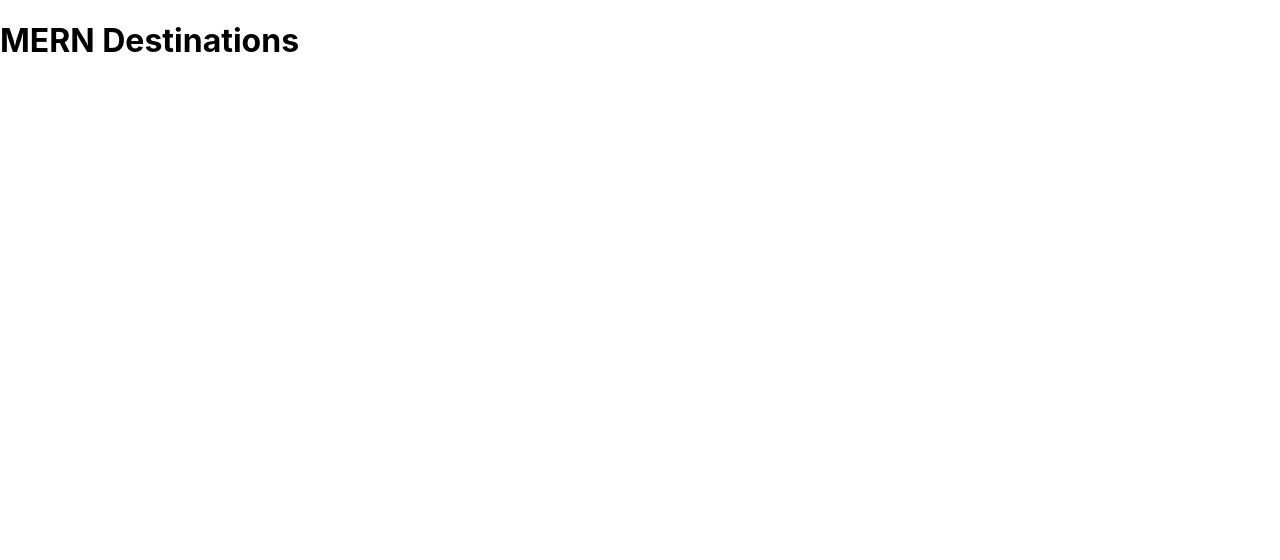
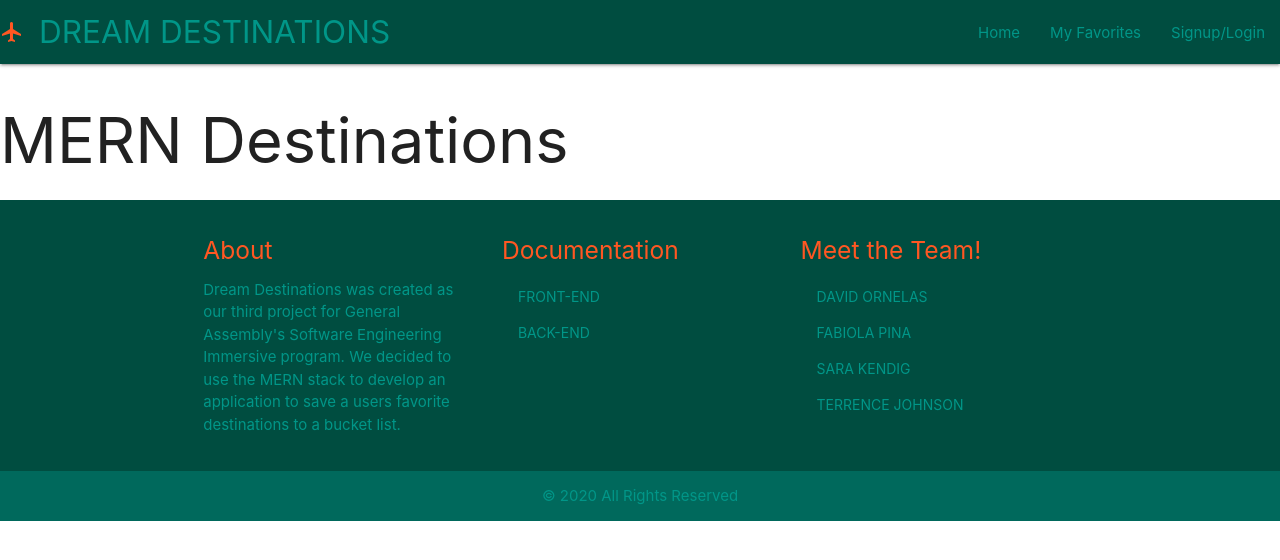
Before and after one commit to TCJohnson1/MERN-location-front, a React (Create React App) app in the folder destinations/: page / in a window 1280 px wide. Shown: the top 560 px of the page. Built offline with nearby package versions, Linux system fonts and the light colour scheme.

Commit message:
added footer and header

```diff
--- a/destinations/package.json
+++ b/destinations/package.json
@@ -6,8 +6,10 @@
     "@testing-library/jest-dom": "^5.11.6",
     "@testing-library/react": "^11.1.2",
     "@testing-library/user-event": "^12.2.2",
+    "materialize-css": "^1.0.0-rc.2",
     "react": "^17.0.1",
     "react-dom": "^17.0.1",
+    "react-router-dom": "^5.2.0",
     "react-scripts": "4.0.0",
     "web-vitals": "^0.2.4"
   },
--- a/destinations/public/index.html
+++ b/destinations/public/index.html
@@ -19,11 +19,23 @@
       Notice the use of %PUBLIC_URL% in the tags above.
       It will be replaced with the URL of the `public` folder during the build.
       Only files inside the `public` folder can be referenced from the HTML.
-
       Unlike "/favicon.ico" or "favicon.ico", "%PUBLIC_URL%/favicon.ico" will
       work correctly both with client-side routing and a non-root public URL.
       Learn how to configure a non-root public URL by running `npm run build`.
     -->
+
+<!-- Materialize CSS -->
+
+ <!-- Compiled and minified CSS -->
+ <link rel="stylesheet" href="https://cdnjs.cloudflare.com/ajax/libs/materialize/1.0.0/css/materialize.min.css">
+
+ <!-- Compiled and minified JavaScript -->
+ <script src="https://cdnjs.cloudflare.com/ajax/libs/materialize/1.0.0/js/materialize.min.js"></script>
+
+ <!-- Icons -->
+ <link href="https://fonts.googleapis.com/icon?family=Material+Icons" rel="stylesheet">
+
+
     <title>React App</title>
   </head>
   <body>
@@ -32,10 +44,8 @@
     <!--
       This HTML file is a template.
       If you open it directly in the browser, you will see an empty page.
-
       You can add webfonts, meta tags, or analytics to this file.
       The build step will place the bundled scripts into the <body> tag.
-
       To begin the development, run `npm start` or `yarn start`.
       To create a production bundle, use `npm run build` or `yarn build`.
     -->
--- a/destinations/src/App.js
+++ b/destinations/src/App.js
@@ -1,12 +1,25 @@
 import React, { Component } from 'react'
+import Footer from './components/Footer'
+import Header from './components/Header'
 
 
 export default class App extends Component {
   render() {
     return (
+
       <div>
+
+      <Header />
+
+        <main>
         <h1> MERN Destinations</h1>
+        </main>
+
+        <Footer />
+
+
       </div>
+
     )
   }
 }
--- /dev/null
+++ b/destinations/src/components/Footer.jsx
@@ -0,0 +1,41 @@
+import React, { Component } from 'react'
+
+export default class Footer extends Component {
+    render() {
+        return (
+
+                <footer class="page-footer teal darken-4">
+          <div class="container">
+            <div class="row">
+              <div class="col l4 s12">
+                <h5 class="deep-orange-text accent-4">About</h5>
+                <p class="teal-text lighten-5">Dream Destinations was created as our third project for General Assembly's Software Engineering Immersive program. We decided to use the MERN stack to develop an application to save a users favorite destinations to a bucket list.</p>
+              </div>
+              <div class="col l4 s12">
+              <h5 class="deep-orange-text accent-4">Documentation</h5>
+              <ul>
+                  <li><a class="waves-effect waves-light btn-flat teal-text lighten-5" href="https://github.com/TCJohnson1/MERN-location-front">Front-end</a></li>
+                  <li><a class="waves-effect waves-light btn-flat teal-text lighten-5" href="https://github.com/davidornelas11/MERN-location-app">Back-end</a></li>
+                </ul>
+              </div>
+              <div class="col l4 s12">
+                <h5 class="deep-orange-text accent-4">Meet the Team!</h5>
+                <ul>
+                  <li><a class="waves-effect waves-light btn-flat teal-text lighten-5" href="http://linkedin.com/in/davidornelas-engineer">David Ornelas</a></li>
+                  <li><a class="waves-effect waves-light btn-flat teal-text lighten-5" href="https://www.linkedin.com/in/fabiolampina/">Fabiola Pina</a></li>
+                  <li><a class="waves-effect waves-light btn-flat teal-text lighten-5" href="https://www.linkedin.com/in/sarakendig/">Sara Kendig</a></li>
+                  <li><a class="waves-effect waves-light btn-flat teal-text lighten-5" href="https://www.linkedin.com/in/terrence-c-johnson2/">Terrence Johnson</a></li>
+                </ul>
+              </div>
+            </div>
+          </div>
+          <div class="footer-copyright  teal darken-3 valign center">
+            <div class="container teal-text lighten-5">
+            © 2020 All Rights Reserved
+            </div>
+          </div>
+        </footer>
+
+        )
+    }
+}
--- /dev/null
+++ b/destinations/src/components/Header.jsx
@@ -0,0 +1,44 @@
+import React, { Component } from "react";
+
+export default class Header extends Component {
+  render() {
+    return (
+      <header>
+        <nav class="teal darken-4">
+          <div class="nav-wrapper">
+
+            <a href="#!" class="brand-logo teal-text lighten-5">
+            <i class=" large material-icons deep-orange-text accent-4">airplanemode_active</i>DREAM DESTINATIONS
+            </a>
+            <a href="#1" data-target="mobile-demo" class="sidenav-trigger">
+              <i class="material-icons deep-orange-text accent-4">menu</i>
+            </a>
+            <ul class="right hide-on-med-and-down">
+              <li>
+                <a href="#1" class="waves-effect waves-light teal-text lighten-5">Home</a>
+              </li>
+              <li>
+                <a href="#1" class="waves-effect waves-light teal-text lighten-5">My Favorites</a>
+              </li>
+              <li>
+                <a href="#1" class="waves-effect waves-light teal-text lighten-5">Signup/Login</a>
+              </li>
+            </ul>
+          </div>
+        </nav>
+
+        <ul class="sidenav" id="mobile-demo">
+          <li>
+            <a href="#1" class="waves-effect waves-light teal-text lighten-5">Home</a>
+          </li>
+          <li>
+            <a href="#1" class="waves-effect waves-light teal-text lighten-5">My Favorites</a>
+          </li>
+          <li>
+            <a href="#1" class="waves-effect waves-light teal-text lighten-5">Signup/Login</a>
+          </li>
+        </ul>
+      </header>
+    );
+  }
+}
```
Also changed, not shown: 1 other file (tests, documents, lock files or other folders).
